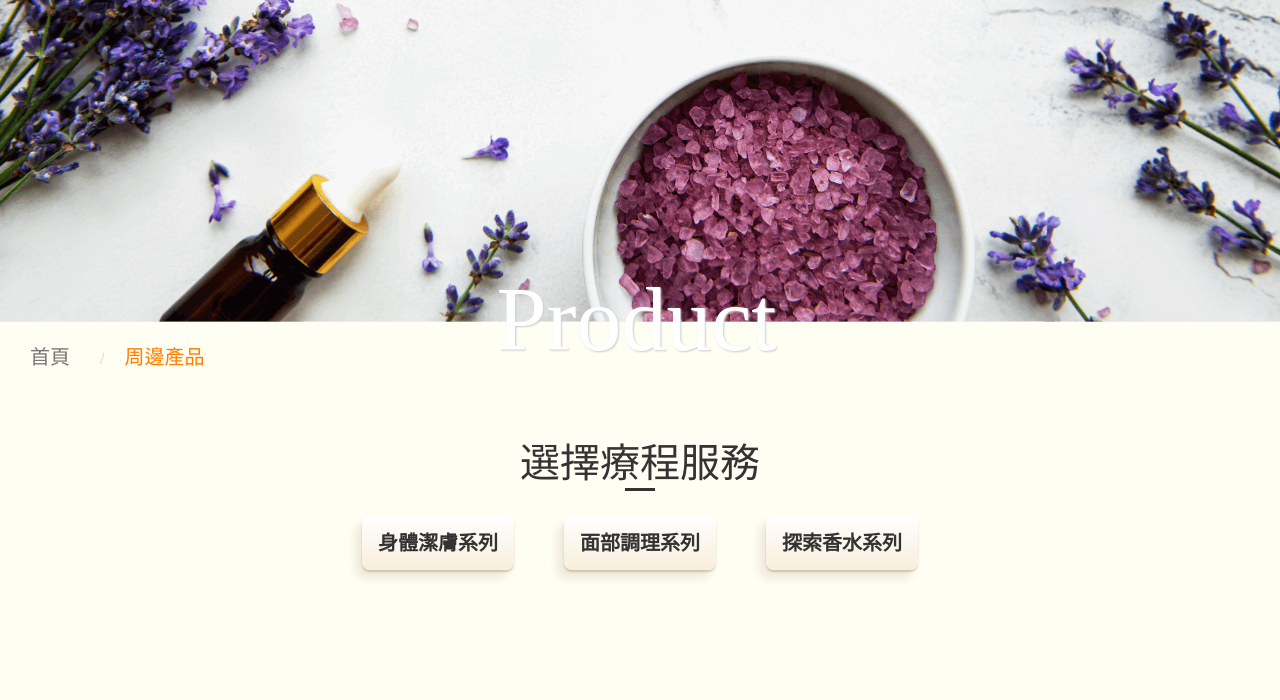
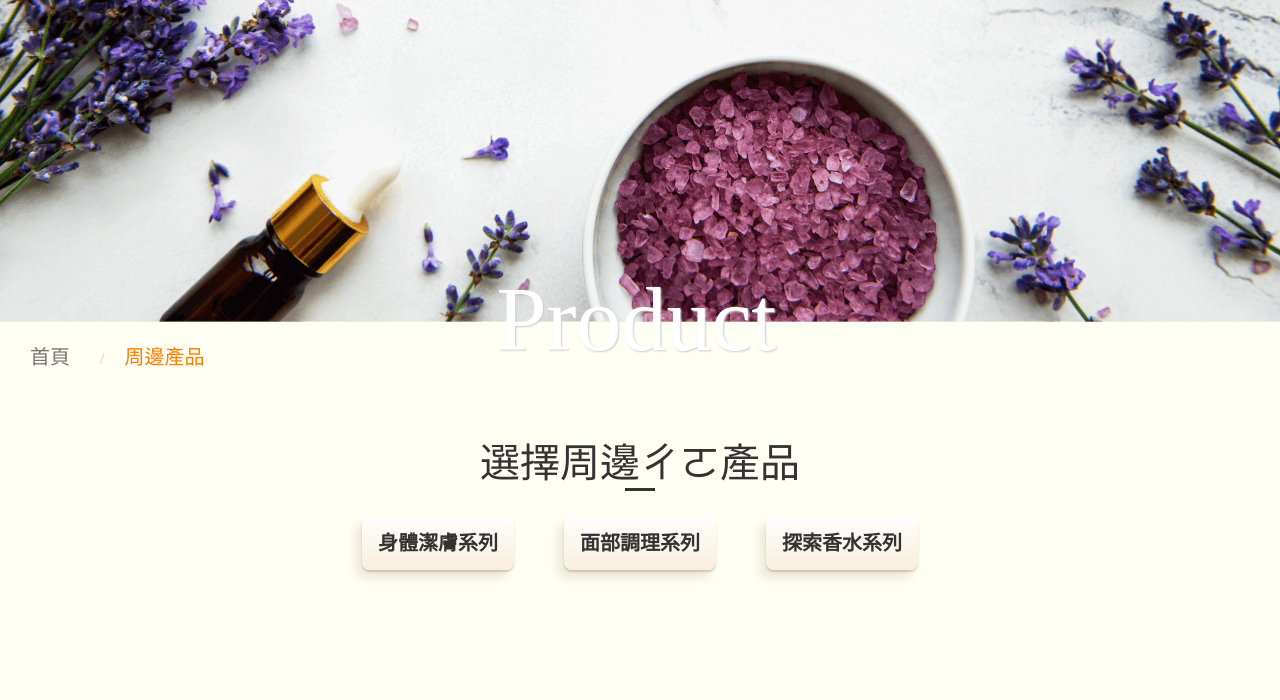
Before and after one commit to ericcai0814/18_web, a plain HTML site: page product.html in a window 1280 px wide. Shown: the part 100-800 px from the top of the page. Drawn offline with nearby package versions, Linux system fonts and the light colour scheme; a script that the page names is missing.

Commit message:
project_1120_3

```diff
--- a/product.html
+++ b/product.html
@@ -121,7 +121,7 @@
     <!------ 選擇療程服務 title ------>
     <div class="firstContainer">
         <div class="wrapper">
-            <h1 class="h3_style">選擇療程服務</h1>
+            <h1 class="h3_style">選擇周邊ㄔㄛ產品</h1>
             <div class="wrap">
                 <item>
                     <a href="#a1" class="firstContainer_wrapper_wrap_click button-83">
```
